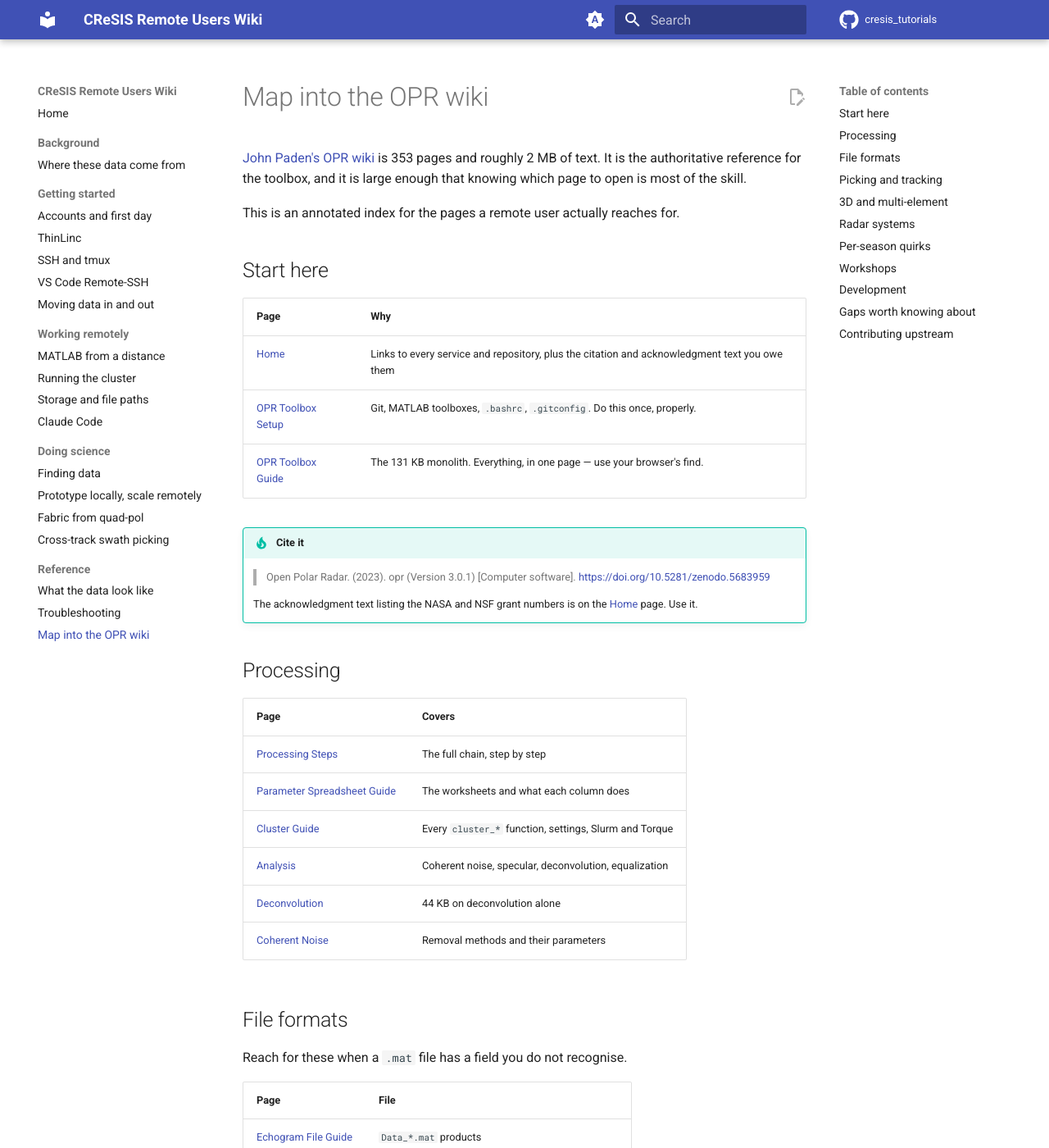
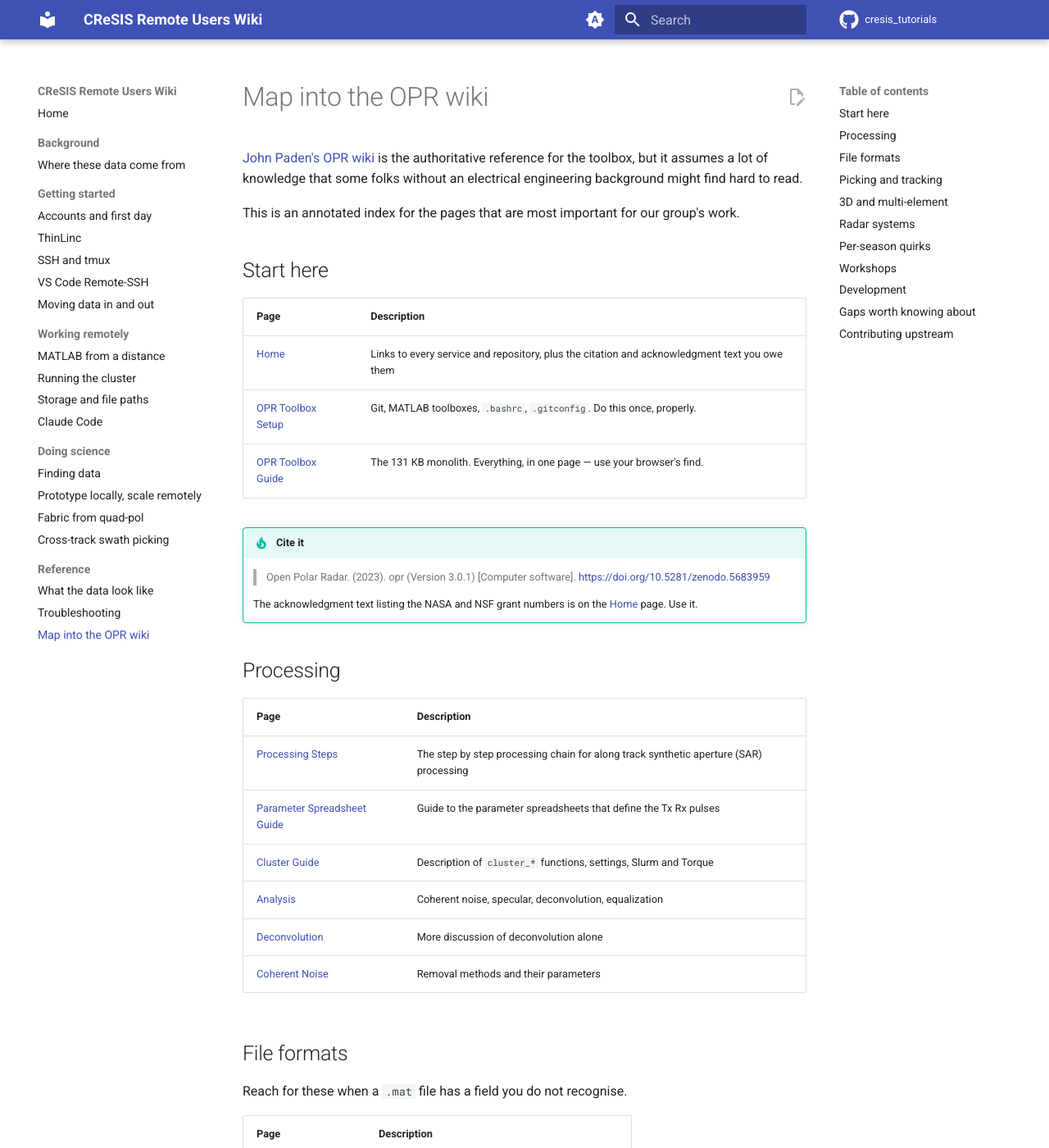
Before and after one commit to rice-glaciology/cresis_tutorials, an MkDocs documentation site: the page built from docs/reference/opr-wiki-map.md, in a window 1280 px wide and 1400 px high. Shown: the whole window at 82% size. Built offline with MkDocs 1.6.1 and Material for MkDocs 9.7.7, drawn with Linux system fonts in a browser that asks for light colours; comment, search, counter and statistics services are not loaded; some of the changed text lies outside the part shown.

Commit message:
Update opr-wiki-map.md

```diff
--- a/docs/reference/opr-wiki-map.md
+++ b/docs/reference/opr-wiki-map.md
@@ -1,15 +1,12 @@
 # Map into the OPR wiki
 
-[John Paden's OPR wiki](https://gitlab.com/openpolarradar/opr/-/wikis/home) is
-353 pages and roughly 2 MB of text. It is the authoritative reference for the
-toolbox, and it is large enough that knowing which page to open is most of the
-skill.
+[John Paden's OPR wiki](https://gitlab.com/openpolarradar/opr/-/wikis/home) is the authoritative reference for the toolbox, but it assumes a lot of knowledge that some folks without an electrical engineering background might find hard to read.
 
-This is an annotated index for the pages a remote user actually reaches for.
+This is an annotated index for the pages that are most important for our group's work.
 
 ## Start here
 
-| Page | Why |
+| Page | Description |
 |---|---|
 | [Home](https://gitlab.com/openpolarradar/opr/-/wikis/home) | Links to every service and repository, plus the citation and acknowledgment text you owe them |
 | [OPR Toolbox Setup](https://gitlab.com/openpolarradar/opr/-/wikis/OPR-Toolbox-Setup) | Git, MATLAB toolboxes, `.bashrc`, `.gitconfig`. Do this once, properly. |
@@ -25,20 +22,20 @@ This is an annotated index for the pages a remote user actually reaches for.
 
 ## Processing
 
-| Page | Covers |
+| Page | Description |
 |---|---|
-| [Processing Steps](https://gitlab.com/openpolarradar/opr/-/wikis/Processing-Steps) | The full chain, step by step |
-| [Parameter Spreadsheet Guide](https://gitlab.com/openpolarradar/opr/-/wikis/Parameter-Spreadsheet-Guide) | The worksheets and what each column does |
-| [Cluster Guide](https://gitlab.com/openpolarradar/opr/-/wikis/Cluster-Guide) | Every `cluster_*` function, settings, Slurm and Torque |
+| [Processing Steps](https://gitlab.com/openpolarradar/opr/-/wikis/Processing-Steps) | The step by step processing chain for along track synthetic aperture (SAR) processing  |
+| [Parameter Spreadsheet Guide](https://gitlab.com/openpolarradar/opr/-/wikis/Parameter-Spreadsheet-Guide) | Guide to the parameter spreadsheets that define the Tx Rx pulses |
+| [Cluster Guide](https://gitlab.com/openpolarradar/opr/-/wikis/Cluster-Guide) | Description of `cluster_*` functions, settings, Slurm and Torque |
 | [Analysis](https://gitlab.com/openpolarradar/opr/-/wikis/Analysis) | Coherent noise, specular, deconvolution, equalization |
-| [Deconvolution](https://gitlab.com/openpolarradar/opr/-/wikis/Deconvolution) | 44 KB on deconvolution alone |
+| [Deconvolution](https://gitlab.com/openpolarradar/opr/-/wikis/Deconvolution) |  More discussion of deconvolution alone |
 | [Coherent Noise](https://gitlab.com/openpolarradar/opr/-/wikis/Coherent-Noise) | Removal methods and their parameters |
 
 ## File formats
 
 Reach for these when a `.mat` file has a field you do not recognise.
 
-| Page | File |
+| Page | Description |
 |---|---|
 | [Echogram File Guide](https://gitlab.com/openpolarradar/opr/-/wikis/Echogram-File-Guide) | `Data_*.mat` products |
 | [Layer File Guide](https://gitlab.com/openpolarradar/opr/-/wikis/Layer-File-Guide) | Layer data |
@@ -50,7 +47,7 @@ Reach for these when a `.mat` file has a field you do not recognise.
 
 ## Picking and tracking
 
-| Page | Covers |
+| Page | Description |
 |---|---|
 | [Data Tracking Tutorial](https://gitlab.com/openpolarradar/opr/-/wikis/Data-Tracking-Tutorial) | `imb.picker` in depth, and the [slice browser](https://gitlab.com/openpolarradar/opr/-/wikis/Data-Tracking-Tutorial#slice-browser) |
 | [Layer tracker](https://gitlab.com/openpolarradar/opr/-/wikis/Layer-tracker) | Automated 2D tracking |
@@ -61,7 +58,7 @@ Reach for these when a `.mat` file has a field you do not recognise.
 See [cross-track picking](../doing-science/swath-cross-track-picking.md) for the
 run order; these are the references.
 
-| Page | Covers |
+| Page | Description |
 |---|---|
 | [Generating 3D Images](https://gitlab.com/openpolarradar/opr/-/wikis/Generating-3D-Images) | Array processing into 3D volumes |
 | [3D Surface Tracking](https://gitlab.com/openpolarradar/opr/-/wikis/3D-Surface-Tracking) | `tomo.run_collate.m`, fusing, surfdata |
@@ -71,7 +68,7 @@ run order; these are the references.
 
 ## Radar systems
 
-| Page | Covers |
+| Page | Description |
 |---|---|
 | [Radar Guide](https://gitlab.com/openpolarradar/opr/-/wikis/Radar-Guide) | Index of systems |
 | [Radar Depth Sounder](https://gitlab.com/openpolarradar/opr/-/wikis/Radar-Depth-Sounder) | 88 KB, the largest system page |
@@ -81,20 +78,19 @@ run order; these are the references.
 
 ## Per-season quirks
 
-| Page | Covers |
+| Page | Description |
 |---|---|
 | [Dataset Notes](https://gitlab.com/openpolarradar/opr/-/wikis/Dataset-Notes) | Known issues per dataset |
 | [Processing Notes](https://gitlab.com/openpolarradar/opr/-/wikis/Processing-Notes) | Per-season notes, with sub-pages |
 
-Read these before starting a season you have not touched. They are where "this
-segment's GPS sync failed" is written down.
+Read these if you think there may be something missing from the data that have been processed.
 
 ## Workshops
 
 The workshop pages are the closest thing to a guided course, and the recordings
 are genuinely useful.
 
-| Page | Covers |
+| Page | Description |
 |---|---|
 | [2026 workshop](https://gitlab.com/openpolarradar/opr/-/wikis/workshop/2026) | Agenda, Zoom recordings for days 1 and 2 |
 | [2025 workshop](https://gitlab.com/openpolarradar/opr/-/wikis/workshop/2025) | Same, plus the [connection setup instructions](https://gitlab.com/openpolarradar/opr/-/wikis/workshop/2025#support-documentation-and-information) these pages build on |
@@ -105,7 +101,7 @@ layer functions, swath, multipass, polarimetric processing and ML tracking.
 
 ## Development
 
-| Page | Covers |
+| Page | Description |
 |---|---|
 | [Git](https://gitlab.com/openpolarradar/opr/-/wikis/Git) | Their git workflow |
 | [MATLAB Guide](https://gitlab.com/openpolarradar/opr/-/wikis/Matlab-Guide) | The three toolbox MATLAB tutorials |
```
